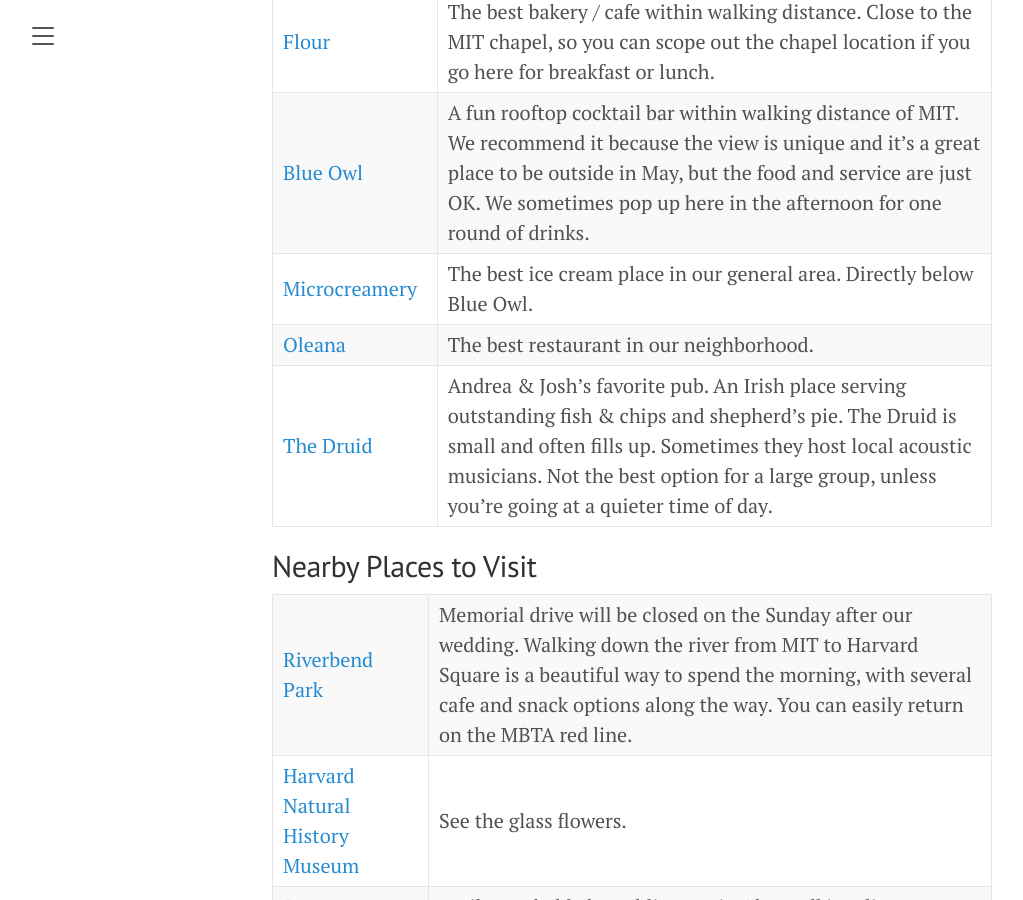
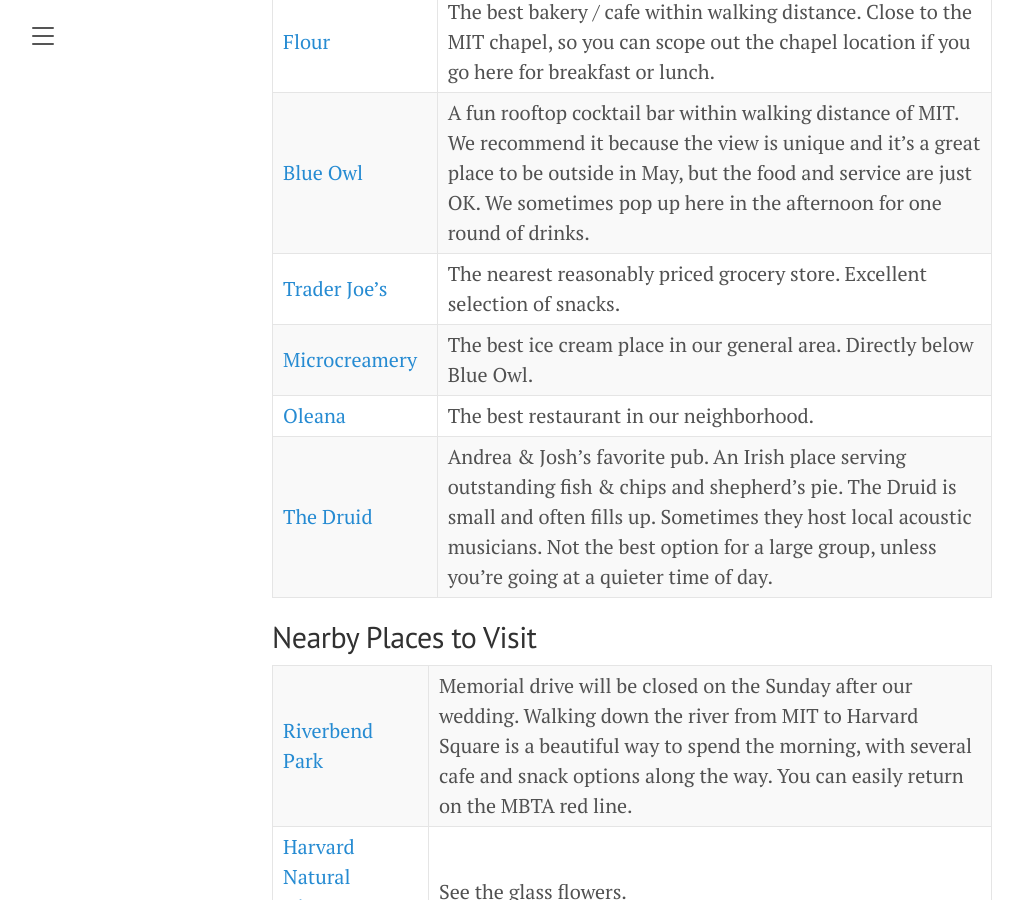
Before and after one commit to JoshBradshaw/andreajosh.github.io, a Jekyll site: the page built from _posts/2023-12-30-overview.md, in a window 1280 px wide and 900 px high, scrolled down 5342 px. Shown: the whole window, without its empty margins (8-1031 px from the left). Built offline with Jekyll 4.4.1, drawn with Linux system fonts in a browser that asks for light colours.

Commit message:
Update 2023-12-30-overview.md

```diff
--- a/_posts/2023-12-30-overview.md
+++ b/_posts/2023-12-30-overview.md
@@ -101,6 +101,7 @@ In order of distance from the reception venue and the Marriott.
 [Miracle of Science](https://miracleofscience.us/) | MIT's defacto pub. The staff are friendly to large groups. A great option for a lunchtime meetup spot.
 [Flour](https://www.flourbakery.com/) | The best bakery / cafe within walking distance. Close to the MIT chapel, so you can scope out the chapel location if you go here for breakfast or lunch.
 [Blue Owl](https://www.yelp.com/biz/blue-owl-cambridge) | A fun rooftop cocktail bar within walking distance of MIT. We recommend it because the view is unique and it's a great place to be outside in May, but the food and service are just OK. We sometimes pop up here in the afternoon for one round of drinks.
+[Trader Joe's](https://maps.app.goo.gl/kb4er58kXfVtJs2CA) | The nearest reasonably priced grocery store. Excellent selection of snacks.
 [Microcreamery](https://newcitymicrocreamery.com/newcitymicrocreamerycambridge) | The best ice cream place in our general area. Directly below Blue Owl.
 [Oleana](https://www.oleanarestaurant.com/) | The best restaurant in our neighborhood.
 [The Druid](https://www.druidpub.com/)            | Andrea & Josh's favorite pub. An Irish place serving outstanding fish & chips and shepherd's pie. The Druid is small and often fills up. Sometimes they host local acoustic musicians. Not the best option for a large group, unless you're going at a quieter time of day.
```
